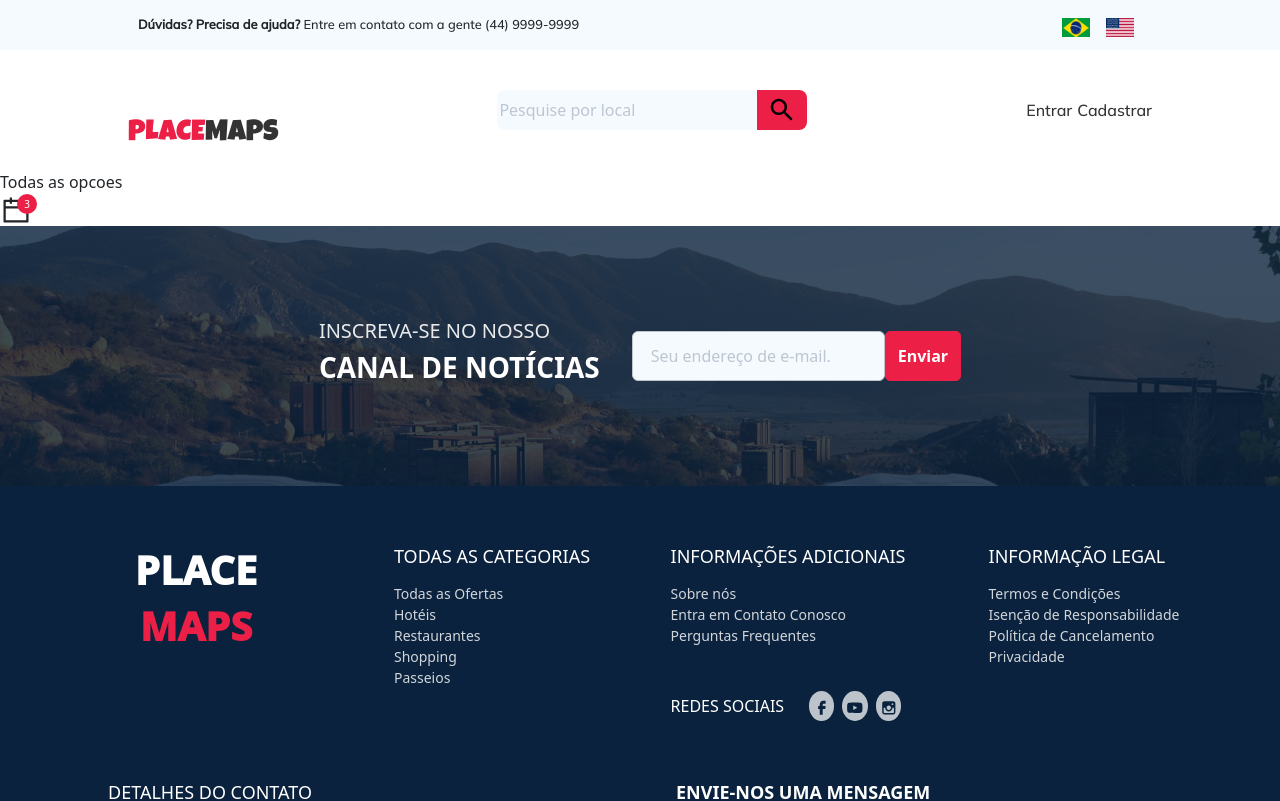
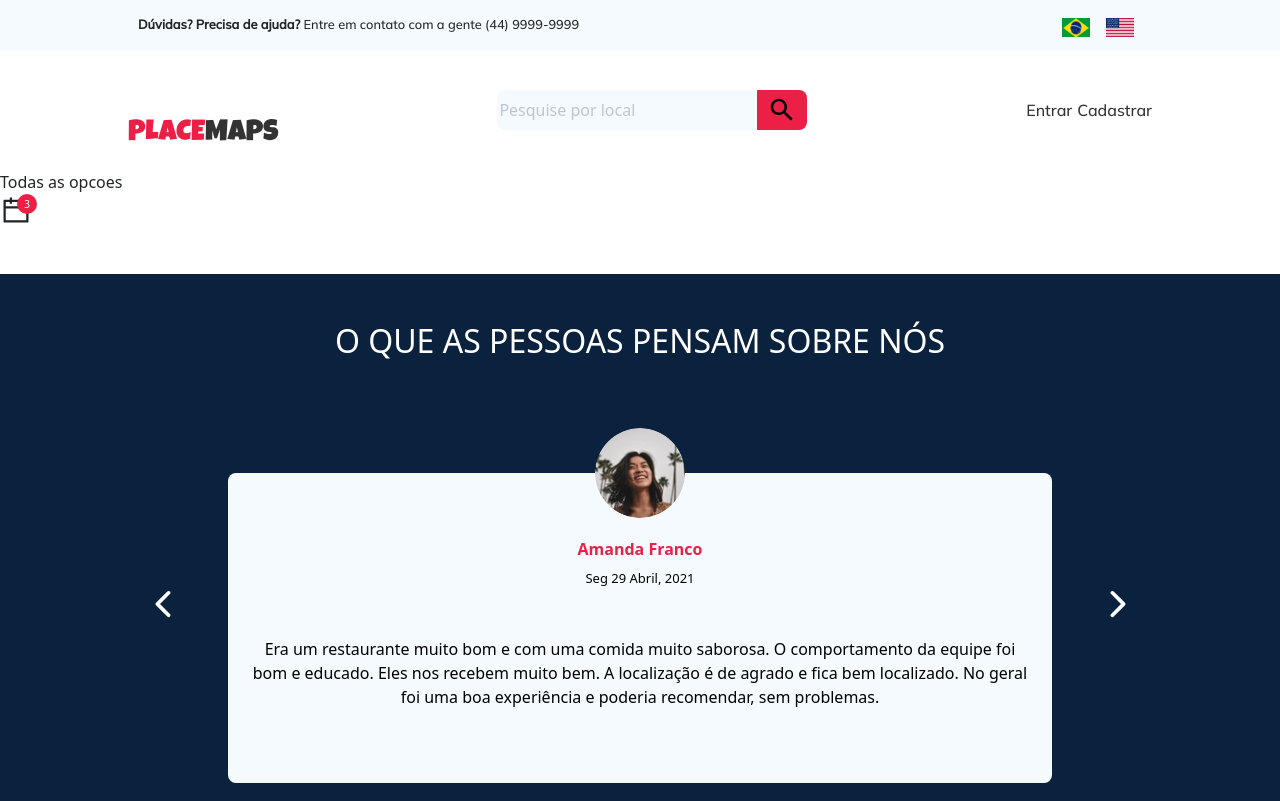
Before and after one commit to sergiogscruz/placemaps_frontend, a React (Create React App) app: page / in a window 1280 px wide. Shown: the top 801 px of the page. Built offline with nearby package versions, Linux system fonts and the light colour scheme.

Commit message:
Finalizaçao Carrosel

```diff
--- a/src/App.js
+++ b/src/App.js
@@ -11,18 +11,28 @@ import { AiOutlineCalendar } from 'react-icons/ai'
 import Entrar from './components/Entrar/entrar';
 import Cadastrar from './components/Cadastrar/cadastrar';
 import Footer from "./components/footer/Footer";
+import FeedbackPlataforma from "./components/FeedbackPlataforma/FeedbackPlataforma";
+import ImagemFeedBack from "./components/UI/imagens/Ellipse3.png"
+import Carrossel from "./components/UI/Utils/Carrossel/Carrossel";
+
+const FeedBacks = [
+  <FeedbackPlataforma nome="Amanda Franco" srcimg={ImagemFeedBack} data="Seg 29 Abril, 2021" texto="Era um restaurante muito bom e com uma comida muito saborosa. O comportamento da equipe foi bom e educado. Eles nos recebem muito bem. A localização é de agrado e fica bem localizado. No geral foi uma boa experiência e poderia recomendar, sem problemas." />,
+  <FeedbackPlataforma nome="Pedro Henrique" srcimg={ImagemFeedBack} data="Seg 29 Abril, 2021" texto="Eles nos recebem muito bem. A localização é de agrado e fica bem localizado. No geral foi uma boa experiência e poderia recomendar, sem problemas." />,
+  <FeedbackPlataforma nome="Guilherme Atilio" srcimg={ImagemFeedBack} data="Seg 9 Abril, 2022" texto="Eles nos recebem muito bem. A localização é de agrado e fica bem localizado. No geral foi uma boa experiência e poderia recomendar, sem problemas." />,
+  <FeedbackPlataforma nome="Thiago Damaceno" srcimg={ImagemFeedBack} data="Seg 29 Abril, 2021" texto="O comportamento da equipe foi bom e educado. Eles nos recebem muito bem. A localização é de agrado e fica bem localizado. No geral foi uma boa experiência e poderia recomendar, sem problemas." />
+]
 
 let routes = (
   <Router>
     <Switch>
       <Route exact path="/">
-        <Cabecalho/>
+        <Cabecalho />
         <div>Todas as opcoes</div>
-        <IconeComValor valor="3" onClick={ () => alert('Click no calendario') } pxEsquerdaValor="-15">
-          <AiOutlineCalendar size="2em"/>
+        <IconeComValor valor="3" onClick={() => alert('Click no calendario')} pxEsquerdaValor="-15">
+          <AiOutlineCalendar size="2em" />
         </IconeComValor>
-
-        <Footer/>
+        <Carrossel titulo="O QUE AS PESSOAS PENSAM SOBRE NÓS" itens={FeedBacks} />
+        <Footer />
       </Route>
       <Route path="/pontosturisticos">
         <Cabecalho></Cabecalho>
--- /dev/null
+++ b/src/components/FeedbackPlataforma/FeedbackPlataforma.css
@@ -0,0 +1,53 @@
+.bg-feedbackelemento {
+    background-color: var(--cor-dark);
+    display: block;
+    color: var(--cor-antagonista-principal);
+    height: 550px;
+    width: 1440px;
+}
+
+.bg-feedbackelemento-centro {
+    background-color: var(--cor-light);
+    display: block;
+    color: var(--cor-black);
+    max-width: 915px;
+    width: 90%;
+    margin-left: auto;
+    margin-right: auto;
+    border-radius: 8px;
+}
+
+.texto-feedbackelemento {
+    width: 738px;
+    height: 95px;
+    font-size: 32px;
+    margin-left: auto;
+    margin-right: auto;
+}
+
+.feedback-foto{
+    list-style: none;
+    transform: translateY(-50%);
+    width: 90px;
+    height: 90px;
+    border-radius: 50%;
+    transition: 200ms;
+}
+
+.feedback-foto:hover{
+    transform: translateY(-50%) rotate(25deg);
+    transition: 200ms;
+}
+
+.container-textofeedback{
+    transform: translateY(-50px);
+}
+
+.container-nomefeedback{
+    color: var(--cor-principal);
+    font-weight: bold;
+}
+
+.container-datafeedback{
+    font-size: 13px;
+}
--- /dev/null
+++ b/src/components/FeedbackPlataforma/FeedbackPlataforma.js
@@ -0,0 +1,32 @@
+import react from 'react';
+import { SiBlackberry } from 'react-icons/si';
+import './FeedbackPlataforma.css'
+
+export default (props) => {
+    const style = {
+        background: `url(${props.srcimg}) no-repeat`,
+        backgroundSize: "cover",
+        backgroundPosition: "center"
+    }
+    return (
+        <>
+            <div className="d-flex bg-feedbackelemento-centro align-items-center flex-column mt-5">
+                <div className="feedback-foto" style={style}></div>
+
+                <div className="p-4 container-textofeedback text-center">
+                    <div className="container-nomefeedback">
+                        {props.nome}
+                    </div>
+
+                    <div className="container-datafeedback mt-2">
+                        {props.data}
+                    </div>
+
+                    <div className="mt-5">
+                        {props.texto}
+                    </div>
+                </div>
+            </div>
+        </>
+    )
+}
--- /dev/null
+++ b/src/components/UI/Utils/Carrossel/Carrossel.css
@@ -0,0 +1,36 @@
+.bg-feedbackelemento {
+  background-color: var(--cor-dark);
+  display: block;
+  color: var(--cor-antagonista-principal);
+  height: 550px;
+  width: 100%;
+}
+/*
+1440
+*/
+.texto-carrossel {
+  width: 738px;
+  height: 95px;
+  font-size: 32px;
+  margin-left: auto;
+  margin-right: auto;
+}
+
+#feedBacks {
+  display: flex;
+  align-items: center;
+  justify-content: center;
+  opacity: 0;
+}
+
+#feedBacks img {
+  width: 700px;
+}
+
+.opacity0 {
+  opacity: 0;
+}
+
+.opacity1 {
+  opacity: 1;
+}
--- /dev/null
+++ b/src/components/UI/Utils/Carrossel/Carrossel.js
@@ -0,0 +1,82 @@
+import react, { useState, useEffect } from 'react';
+import './Carrossel.css'
+import { IoIosArrowBack, IoIosArrowForward } from 'react-icons/io'
+
+/**
+ * props = {
+ *  itens: [Component],
+ *  titulo: String,
+ *  ClassName: String,
+ *  ClassNameSetas: String *
+ * }
+ */
+
+export default (props) => {
+  const [itemAtivo, seteItemAtivo] = useState(0)
+  const tempoTransicao = 450
+  const [style, setStyle] = useState({
+    transition: tempoTransicao + "ms"
+  })
+
+  // useEffect(() => {
+  //   setInterval(() => {
+  //     clickSetaDireita()
+  //   }, 5000);
+  // }, [])
+
+  const clickSetaDireita = function () {
+    setStyle({
+      ...style,
+      opacity: 0
+    })
+    setTimeout(() => {
+      if (itemAtivo == props.itens.length - 1) {
+        seteItemAtivo(0)
+      }
+      else {
+        seteItemAtivo(itemAtivo + 1)
+      }
+      setStyle({
+        ...style,
+        opacity: 1
+      })
+    }, tempoTransicao)
+  }
+
+  const clickSetaEsquerda = function () {
+    setStyle({
+      ...style,
+      opacity: 0
+    })
+    setTimeout(() => {
+      if (itemAtivo == 0) {
+        seteItemAtivo(props.itens.length - 1)
+      }
+      else {
+        seteItemAtivo(itemAtivo - 1)
+      }
+      setStyle({
+        ...style,
+        opacity: 1
+      })
+    }, tempoTransicao)
+  }
+
+
+  return (
+    <div className="bg-feedbackelemento">
+      <h3 className="d-flex texto-carrossel justify-content-center mt-5">
+        <div className="mt-5">
+          {props.titulo}
+        </div>
+      </h3>
+      <div className="d-flex align-items-center justify-content-center p-5">
+        <IoIosArrowBack className="cursor-pointer" size="2.5em" onClick={clickSetaEsquerda} />
+        <div style={style}>
+          {props.itens[itemAtivo]}
+        </div>
+        <IoIosArrowForward className="cursor-pointer" size="2.5em" onClick={clickSetaDireita} />
+      </div>
+    </div>
+  )
+}
--- a/src/components/footer/Footer.css
+++ b/src/components/footer/Footer.css
@@ -1,5 +1,6 @@
 .bg-footer {
   background: url('../UI/imagens/background-footer.png') no-repeat;
+  background-size: 100% 100%;
   display: block;
   color: var(--cor-antagonista-principal);
   height: 260px;
--- a/src/constantes.css
+++ b/src/constantes.css
@@ -3,6 +3,7 @@
   --cor-antagonista-principal: white;
   --cor-light: #F5FAFE;
   --cor-dark: #0A223D;
+  --cor-black: black;
 }
 
 .color-principal {
@@ -21,8 +22,16 @@
   color: var(--cor-dark);
 }
 
+.color-black {
+  color: var(--cor-black);
+}
+
 .bg-principal {
   background-color: var(--cor-principal);
+}
+
+.bg-black {
+  background-color: var(--cor-black);
 }
 
 .bg-antagonista-principal {
```
Also changed, not shown: src/components/UI/imagens/Ellipse3.png (added).
